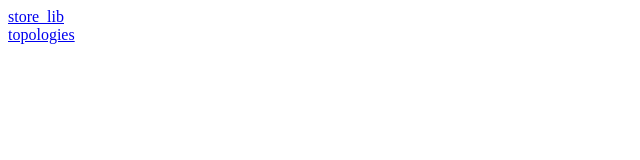
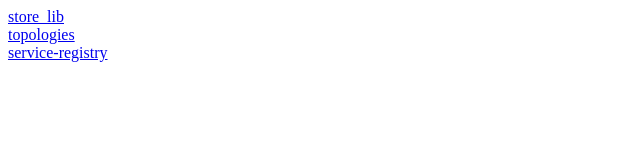
Before and after one commit to XnuKernPoll/XnuKernPoll.github.io, a plain HTML site: page index.html in a window 1280 px wide. Shown: the whole page, without its empty margins (0-640 px from the left). Drawn offline with Linux system fonts and the light colour scheme.

Commit message:
finished preparing docs for site

```diff
--- a/index.html
+++ b/index.html
@@ -1,3 +1,5 @@
 <a href='store_lib_doc/package.html'>store_lib</a>
 <br>
 <a href='topologies_doc/package.html'>topologies</a>
+<br>
+<a href='service_registry_doc/_doc/service-registry/Service_registry/index.html'>service-registry</a>
```
